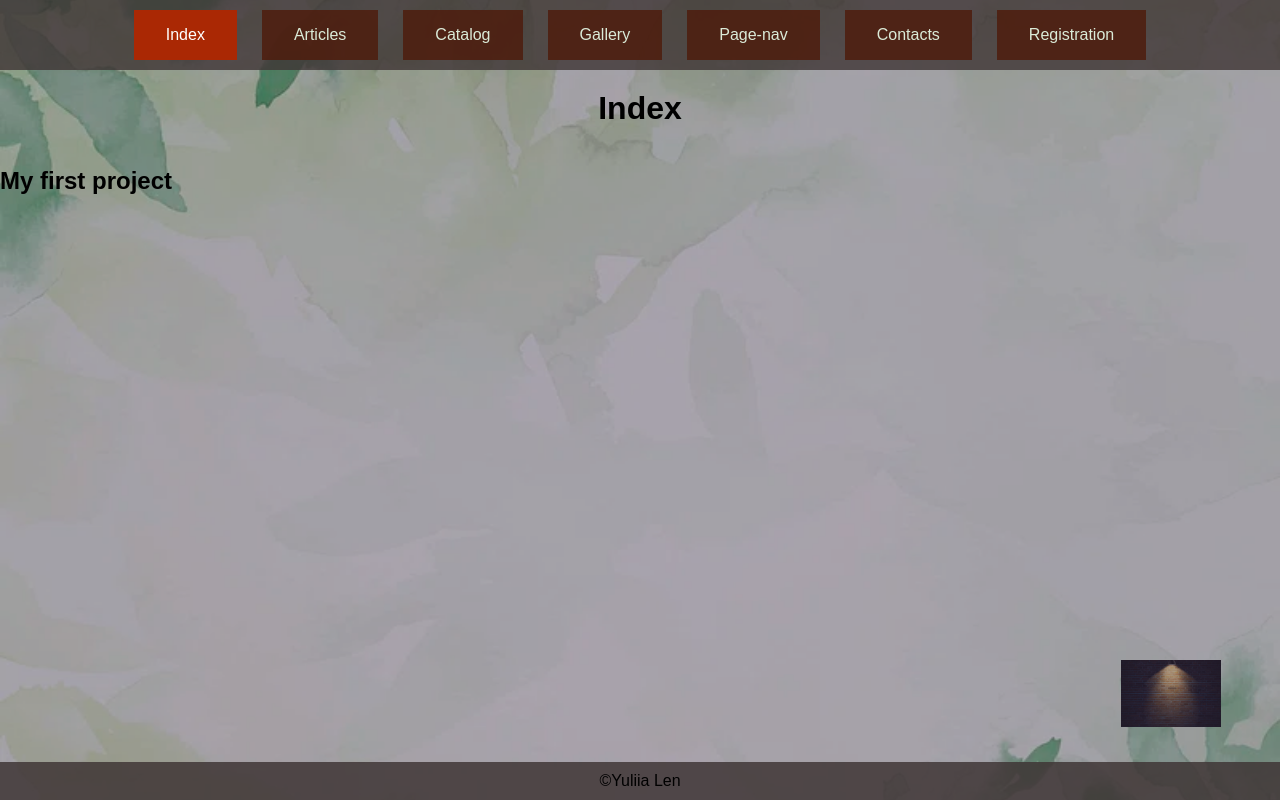
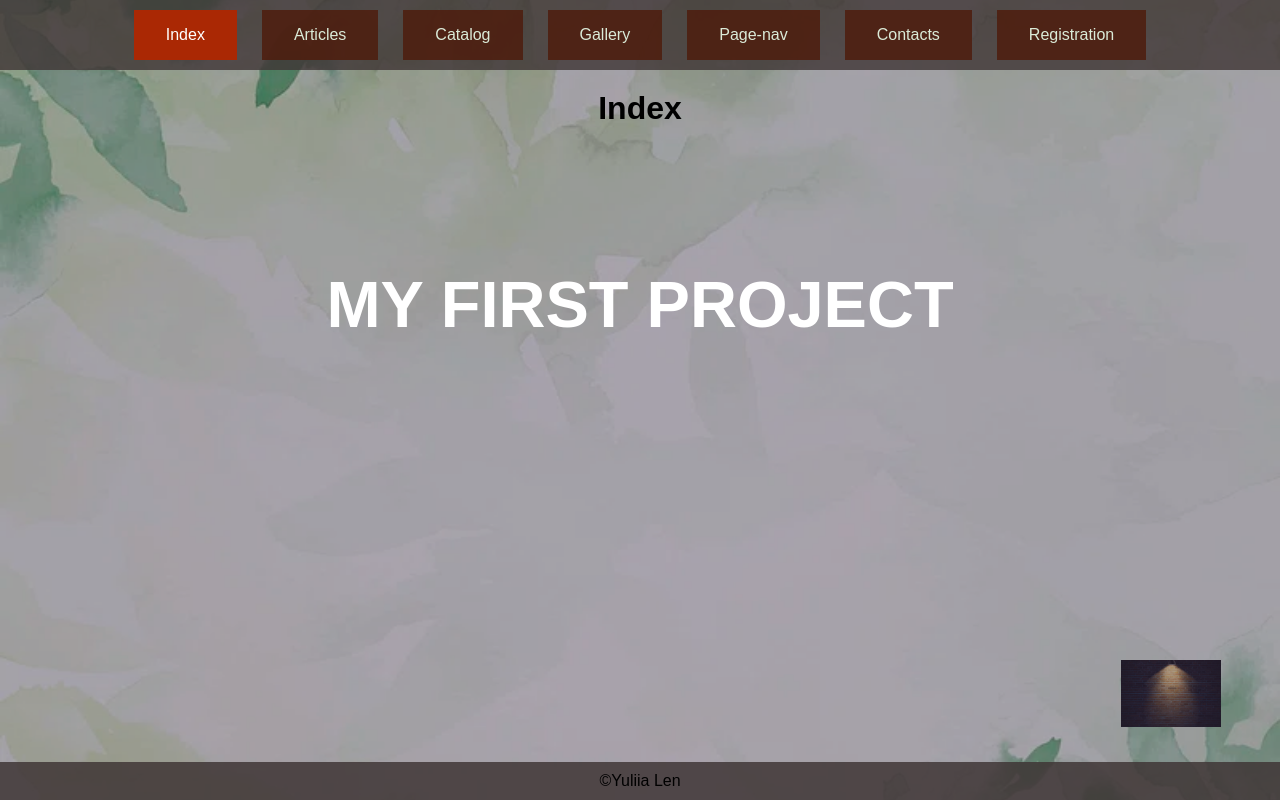
Before and after one commit to Yuliia9719/homework3_fixes, a plain HTML site: page index.html in a window 1280 px wide. Drawn offline with Linux system fonts and the light colour scheme.

Commit message:
changed the style of h2

```diff
--- a/assets/css/style.css
+++ b/assets/css/style.css
@@ -30,11 +30,33 @@ a {
   padding-bottom: 20px;
 }
 
-.h2 {
-  padding-top: 20px;
-  padding-bottom: 20px;
+.project-title {
+  display: flex;
+  justify-content: center;
+  flex-wrap: wrap;
+  position: relative;
+  margin-top: 100px;
+  text-transform: uppercase;
+  color: #fff;
+  font-size: 65px;
 }
 
+
+.project-title::after {
+  content: "";
+  background: white;
+  mix-blend-mode: exclusion;
+  width: 100%;
+  height: 0;
+  position: absolute;
+  bottom: -4px;
+  left: -10px;
+  transition: all .3s cubic-bezier(0.445, 0.05, 0.55, 0.95);
+}
+
+.project-title:hover::after {
+  height: calc(100% + 8px)
+}
 
 .bg-image {
   position: fixed;
--- a/index.html
+++ b/index.html
@@ -31,10 +31,13 @@
   </header>
 
   <h1 class="h1">Index</h1>
+  <div class="container">
+    <main class="main">
+      <h2 class="project-title">My first project</h2>
+    </main>
+  </div>
 
-  <main class="main">
-    <h2 class="project">My first project</h2>
-  </main>
+
 
 
   <footer class="footer">
```
